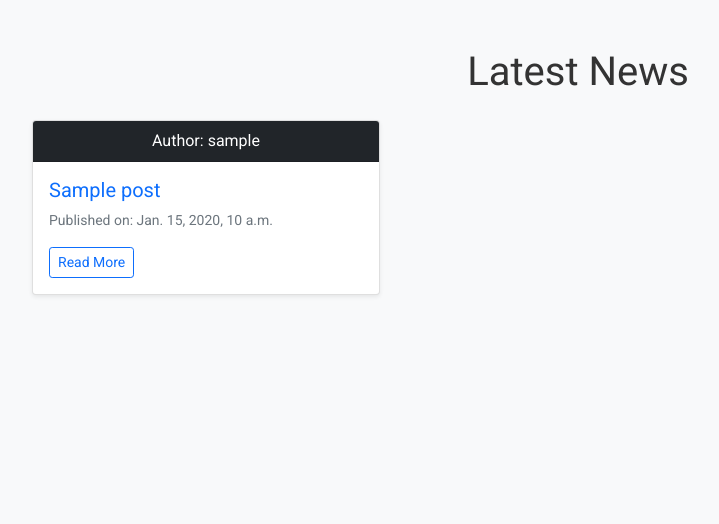
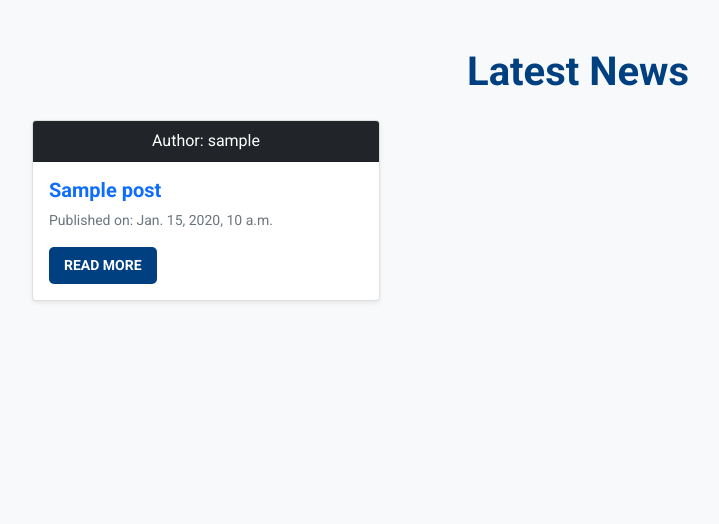
Before and after one commit to MaejorS/ciproject4, a Django app: page / in a window 1280 px wide. Shown: the part 57-581 px from the top of the page, without its empty margins (62-781 px from the left). Run offline with Django 4.2, Linux system fonts and the light colour scheme; tables that the repository leaves empty hold one stand-in row (values such as "Sample post").

Commit message:
Add main content and button styles

```diff
--- a/static/css/style.css
+++ b/static/css/style.css
@@ -57,3 +57,27 @@ footer a {
 footer a:hover {
     text-decoration: underline;
 }
+
+/* Main Content */
+h1, h2, h3, h4, h5, h6 {
+    color: #004080; /* Deep blue for headings */
+    font-weight: bold;
+}
+
+/* Buttons */
+.btn {
+    background-color: #004080;
+    color: #ffffff;
+    border: none;
+    border-radius: 5px;
+    padding: 8px 15px;
+    text-transform: uppercase;
+    font-size: 14px;
+    font-weight: bold;
+    transition: background-color 0.3s ease;
+}
+
+.btn:hover {
+    background-color: #002060; /* Darker blue for hover */
+    color: #ffffff;
+}
```
